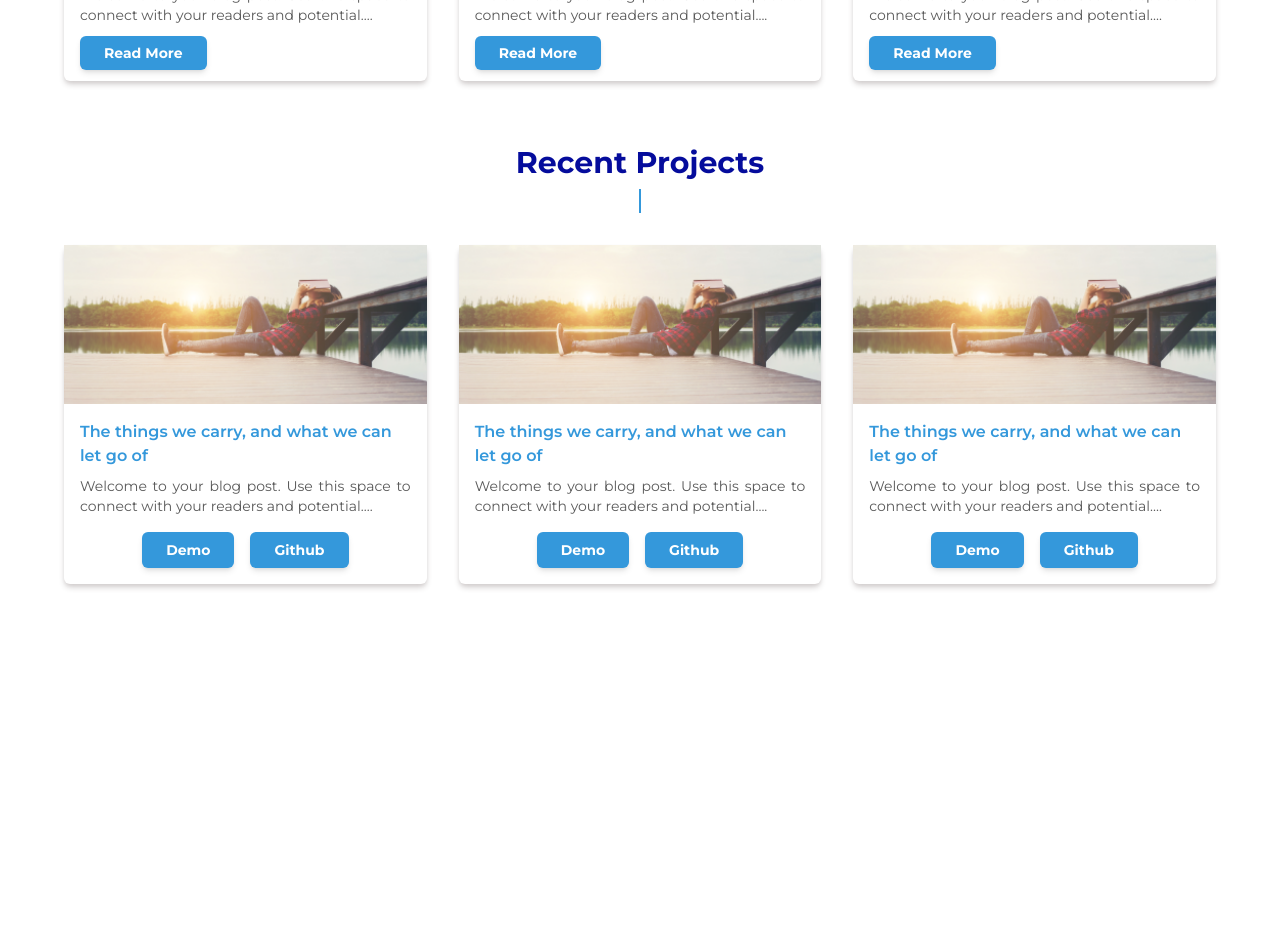
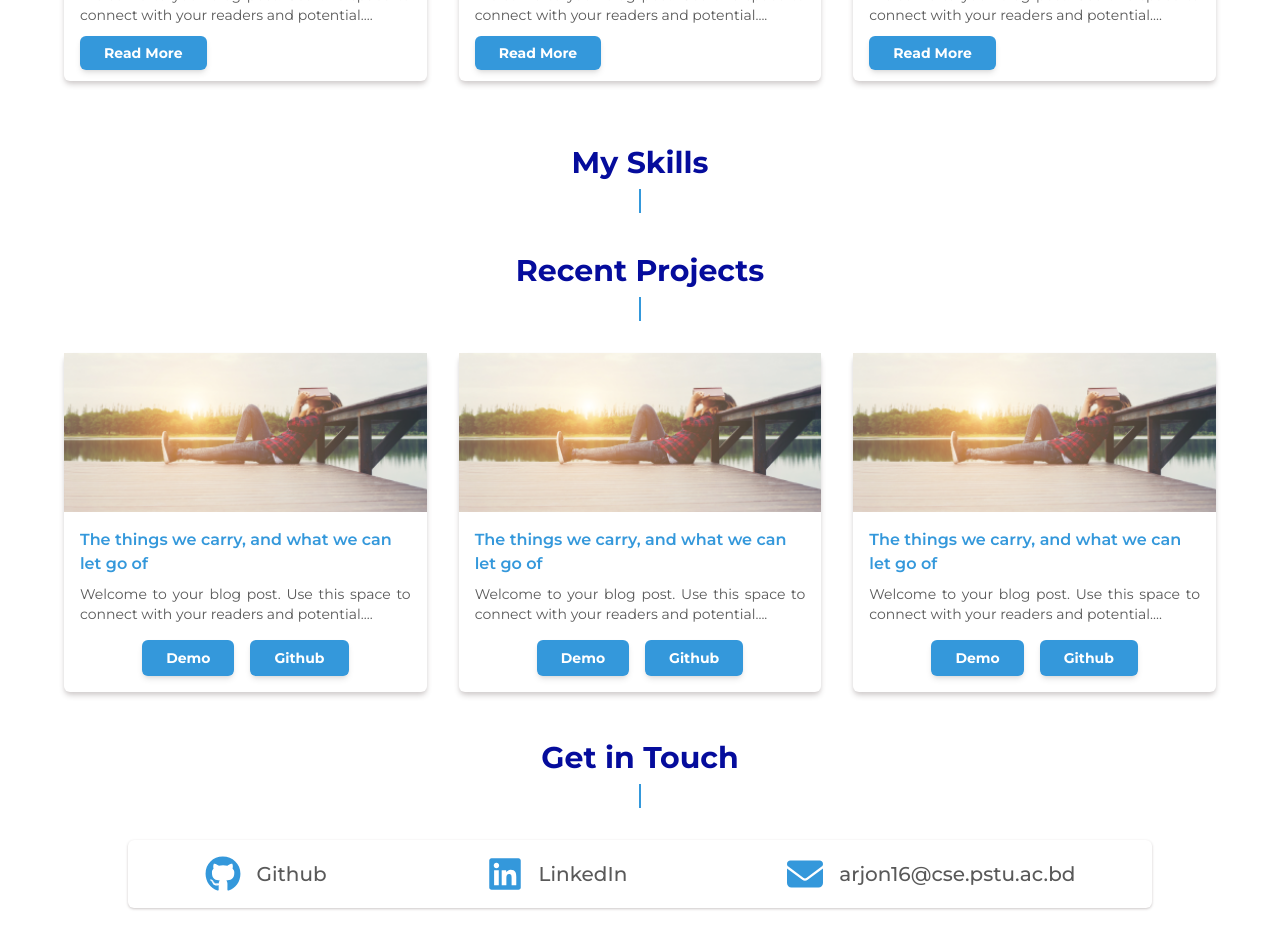
Before and after one commit to Fatiha26/client-Portfolio, a Next.js app: page / in a window 1280 px wide. Shown: the part 1360-2300 px from the top of the page. Before the commit the page ends 1992 px from the top, so only its background shows below. Built offline with nearby package versions, Linux system fonts and the light colour scheme.

Commit message:
contact section done

```diff
--- /dev/null
+++ b/src/app/components/Contact.jsx
@@ -0,0 +1,32 @@
+import React from "react";
+import Line from "./Line";
+
+import { FaGithub, FaLinkedin, FaEnvelope} from "react-icons/fa6";
+
+const Contact = () => {
+  return (
+    <div id="project">
+      <h2 className="text-center text-3xl font-bold text-primary-600">
+        Get in Touch
+      </h2>
+      <Line />
+
+      <div className="md:flex justify-center items-center gap-40 py-4  w-4/5 mx-auto my-8 cursor-pointer bg-white text-black shadow shadow-secondary-200 hover:shadow-secondary-300 delay-75 rounded-md">
+        <div className="flex items-center gap-4">
+            <FaGithub className="text-4xl text-primary-400"/>
+            <span className="text-xl font-medium text-secondary-400">Github</span>
+        </div>
+        <div className="flex items-center gap-4">
+            <FaLinkedin className="text-4xl text-primary-400"/>
+            <span className="text-xl font-medium text-secondary-400">LinkedIn</span>
+        </div>
+        <div className="flex items-center gap-4">
+            <FaEnvelope className="text-4xl text-primary-400"/>
+            <span className="text-xl font-medium text-secondary-400">arjon16@cse.pstu.ac.bd</span>
+        </div>
+      </div>
+    </div>
+  );
+};
+
+export default Contact;
--- a/src/app/components/Projects.jsx
+++ b/src/app/components/Projects.jsx
@@ -5,7 +5,7 @@ import Image from "next/image";
 
 const Projects = () => {
   return (
-    <div className="px-16 py-4" id="blog">
+    <div className="px-16 py-4" id="project">
       <h2 className="text-center text-3xl font-bold text-primary-600">
         Recent Projects
       </h2>
--- /dev/null
+++ b/src/app/components/Skills.jsx
@@ -0,0 +1,14 @@
+import React from "react";
+import Line from "./Line";
+const Skills = () => {
+  return (
+    <div className="px-16 py-4" id="skill">
+      <h2 className="text-center text-3xl font-bold text-primary-600">
+        My Skills
+      </h2>
+      <Line />
+    </div>
+  );
+};
+
+export default Skills;
--- a/src/app/layout.jsx
+++ b/src/app/layout.jsx
@@ -4,6 +4,8 @@ import Header from "./components/Header";
 import Who from "./components/Who";
 import Blogs from "./components/Blogs";
 import Projects from "./components/Projects";
+import Skills from "./components/Skills";
+import Contact from "./components/Contact";
 
 const geistSans = localFont({
   src: "./fonts/GeistVF.woff",
@@ -32,7 +34,9 @@ export default function RootLayout({ children }) {
         {children}
         <Who />
         <Blogs />
+        <Skills />
         <Projects />
+        <Contact />
       </body>
     </html>
   );
```
